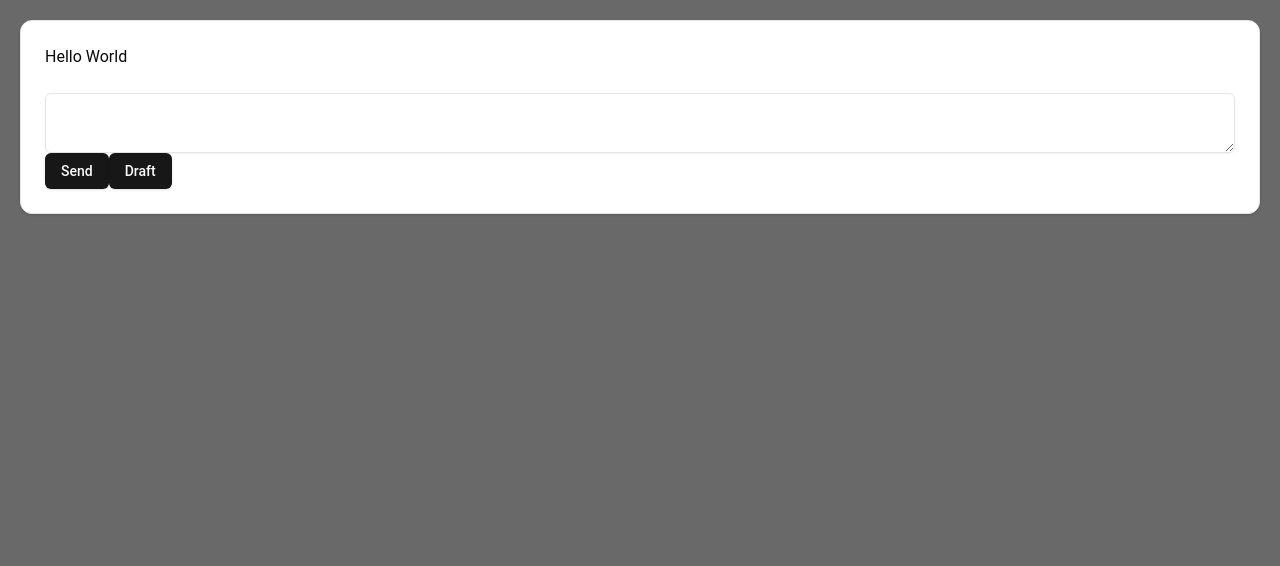
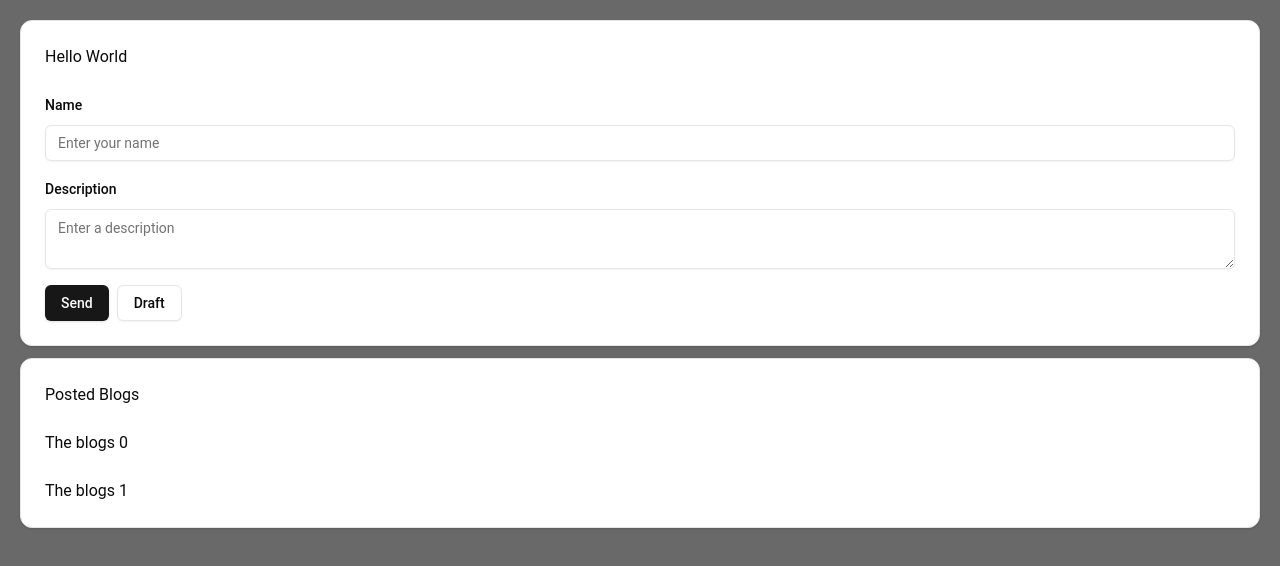
Before and after one commit to MiladANaeini/MyBlog, a Next.js app: page / in a window 1280 px wide. Shown: the top 566 px of the page. Built offline with nearby package versions, Linux system fonts and the light colour scheme.

Commit message:
feat: integrate zod, shadcn form, and textbox; install zustand
    Added Zod for schema validation.
    Integrated form and textbox components from Shadcn.
    Installed Zustand for state management.

```diff
--- a/src/app/page.tsx
+++ b/src/app/page.tsx
@@ -1,24 +1,97 @@
+"use client";
 import { Button } from "@/components/ui/button"
 import {
   Card,
   CardContent,
   CardHeader,
 } from "@/components/ui/card"
+import { z } from "zod"
+import { zodResolver } from "@hookform/resolvers/zod"
+import { Input } from "@/components/ui/input"
 import { Textarea } from "@/components/ui/textarea"
+import { useForm } from "react-hook-form"
+import {
+  Form,
+  FormControl,
+  FormField,
+  FormItem,
+  FormLabel,
+} from "@/components/ui/form"
+
+const formSchema = z.object({
+  name: z.string().min(2, "Name must be at least 2 characters").max(30, "Name must be at most 50 characters"),
+  description: z.string().min(2, "Description must be at least 2 characters").max(500, "Description must be at most 500 characters"),
+});
+type FormValues = z.infer<typeof formSchema>;
+
 
 export default function Home() {
+
+  const form = useForm<z.infer<typeof formSchema>>({
+    resolver: zodResolver(formSchema),
+    defaultValues: {
+      name: "",
+      description: "",
+    },
+  })
+
+  // Submit handler
+  const onSubmit = (data: FormValues) => {
+    console.log("Form submitted:", data);
+  };
+
   return (
-   <div className="p-5">
+   <section className="p-5">
     <Card>
     <CardHeader>Hello World</CardHeader>
       <CardContent>
-      <Textarea />
-
-   <Button>Send</Button>
-   <Button>Draft</Button>
+         <Form {...form}>
+            <form onSubmit={form.handleSubmit(onSubmit)} className="space-y-4">
+            <FormField
+                control={form.control}
+                name="name"
+                render={({ field }) => (
+                  <FormItem>
+                    <FormLabel>Name</FormLabel>
+                    <FormControl>
+                      <Input placeholder="Enter your name" {...field} />
+                    </FormControl>
+                  </FormItem>
+                )}
+              />
+            <FormField
+                control={form.control}
+                name="description"
+                render={({ field }) => (
+                  <FormItem>
+                    <FormLabel>Description</FormLabel>
+                    <FormControl>
+                      <Textarea placeholder="Enter a description" {...field} />
+                    </FormControl>
+                  </FormItem>
+                )}
+              />
+               {/* Buttons */}
+               <div className="flex gap-2">
+                <Button type="submit">Send</Button>
+                <Button type="button" variant="outline">
+                  Draft
+                </Button>
+              </div>
+            </form>
+         </Form>
 
       </CardContent>
    </Card>
-   </div>
+    <Card className="mt-3">
+    <CardHeader>Posted Blogs</CardHeader>
+      <CardContent>
+      <p>The blogs 0</p>
+      </CardContent>
+      <CardContent>
+      <p>The blogs 1</p>
+      </CardContent>
+   </Card>
+   </section>
   );
 }
--- /dev/null
+++ b/src/components/ui/form.tsx
@@ -0,0 +1,178 @@
+"use client"
+
+import * as React from "react"
+import * as LabelPrimitive from "@radix-ui/react-label"
+import { Slot } from "@radix-ui/react-slot"
+import {
+  Controller,
+  ControllerProps,
+  FieldPath,
+  FieldValues,
+  FormProvider,
+  useFormContext,
+} from "react-hook-form"
+
+import { cn } from "@/lib/utils"
+import { Label } from "@/components/ui/label"
+
+const Form = FormProvider
+
+type FormFieldContextValue<
+  TFieldValues extends FieldValues = FieldValues,
+  TName extends FieldPath<TFieldValues> = FieldPath<TFieldValues>
+> = {
+  name: TName
+}
+
+const FormFieldContext = React.createContext<FormFieldContextValue>(
+  {} as FormFieldContextValue
+)
+
+const FormField = <
+  TFieldValues extends FieldValues = FieldValues,
+  TName extends FieldPath<TFieldValues> = FieldPath<TFieldValues>
+>({
+  ...props
+}: ControllerProps<TFieldValues, TName>) => {
+  return (
+    <FormFieldContext.Provider value={{ name: props.name }}>
+      <Controller {...props} />
+    </FormFieldContext.Provider>
+  )
+}
+
+const useFormField = () => {
+  const fieldContext = React.useContext(FormFieldContext)
+  const itemContext = React.useContext(FormItemContext)
+  const { getFieldState, formState } = useFormContext()
+
+  const fieldState = getFieldState(fieldContext.name, formState)
+
+  if (!fieldContext) {
+    throw new Error("useFormField should be used within <FormField>")
+  }
+
+  const { id } = itemContext
+
+  return {
+    id,
+    name: fieldContext.name,
+    formItemId: `${id}-form-item`,
+    formDescriptionId: `${id}-form-item-description`,
+    formMessageId: `${id}-form-item-message`,
+    ...fieldState,
+  }
+}
+
+type FormItemContextValue = {
+  id: string
+}
+
+const FormItemContext = React.createContext<FormItemContextValue>(
+  {} as FormItemContextValue
+)
+
+const FormItem = React.forwardRef<
+  HTMLDivElement,
+  React.HTMLAttributes<HTMLDivElement>
+>(({ className, ...props }, ref) => {
+  const id = React.useId()
+
+  return (
+    <FormItemContext.Provider value={{ id }}>
+      <div ref={ref} className={cn("space-y-2", className)} {...props} />
+    </FormItemContext.Provider>
+  )
+})
+FormItem.displayName = "FormItem"
+
+const FormLabel = React.forwardRef<
+  React.ElementRef<typeof LabelPrimitive.Root>,
+  React.ComponentPropsWithoutRef<typeof LabelPrimitive.Root>
+>(({ className, ...props }, ref) => {
+  const { error, formItemId } = useFormField()
+
+  return (
+    <Label
+      ref={ref}
+      className={cn(error && "text-destructive", className)}
+      htmlFor={formItemId}
+      {...props}
+    />
+  )
+})
+FormLabel.displayName = "FormLabel"
+
+const FormControl = React.forwardRef<
+  React.ElementRef<typeof Slot>,
+  React.ComponentPropsWithoutRef<typeof Slot>
+>(({ ...props }, ref) => {
+  const { error, formItemId, formDescriptionId, formMessageId } = useFormField()
+
+  return (
+    <Slot
+      ref={ref}
+      id={formItemId}
+      aria-describedby={
+        !error
+          ? `${formDescriptionId}`
+          : `${formDescriptionId} ${formMessageId}`
+      }
+      aria-invalid={!!error}
+      {...props}
+    />
+  )
+})
+FormControl.displayName = "FormControl"
+
+const FormDescription = React.forwardRef<
+  HTMLParagraphElement,
+  React.HTMLAttributes<HTMLParagraphElement>
+>(({ className, ...props }, ref) => {
+  const { formDescriptionId } = useFormField()
+
+  return (
+    <p
+      ref={ref}
+      id={formDescriptionId}
+      className={cn("text-[0.8rem] text-muted-foreground", className)}
+      {...props}
+    />
+  )
+})
+FormDescription.displayName = "FormDescription"
+
+const FormMessage = React.forwardRef<
+  HTMLParagraphElement,
+  React.HTMLAttributes<HTMLParagraphElement>
+>(({ className, children, ...props }, ref) => {
+  const { error, formMessageId } = useFormField()
+  const body = error ? String(error?.message) : children
+
+  if (!body) {
+    return null
+  }
+
+  return (
+    <p
+      ref={ref}
+      id={formMessageId}
+      className={cn("text-[0.8rem] font-medium text-destructive", className)}
+      {...props}
+    >
+      {body}
+    </p>
+  )
+})
+FormMessage.displayName = "FormMessage"
+
+export {
+  useFormField,
+  Form,
+  FormItem,
+  FormLabel,
+  FormControl,
+  FormDescription,
+  FormMessage,
+  FormField,
+}
--- /dev/null
+++ b/src/components/ui/input.tsx
@@ -0,0 +1,22 @@
+import * as React from "react"
+
+import { cn } from "@/lib/utils"
+
+const Input = React.forwardRef<HTMLInputElement, React.ComponentProps<"input">>(
+  ({ className, type, ...props }, ref) => {
+    return (
+      <input
+        type={type}
+        className={cn(
+          "flex h-9 w-full rounded-md border border-input bg-transparent px-3 py-1 text-base shadow-sm transition-colors file:border-0 file:bg-transparent file:text-sm file:font-medium file:text-foreground placeholder:text-muted-foreground focus-visible:outline-none focus-visible:ring-1 focus-visible:ring-ring disabled:cursor-not-allowed disabled:opacity-50 md:text-sm",
+          className
+        )}
+        ref={ref}
+        {...props}
+      />
+    )
+  }
+)
+Input.displayName = "Input"
+
+export { Input }
--- /dev/null
+++ b/src/components/ui/label.tsx
@@ -0,0 +1,26 @@
+"use client"
+
+import * as React from "react"
+import * as LabelPrimitive from "@radix-ui/react-label"
+import { cva, type VariantProps } from "class-variance-authority"
+
+import { cn } from "@/lib/utils"
+
+const labelVariants = cva(
+  "text-sm font-medium leading-none peer-disabled:cursor-not-allowed peer-disabled:opacity-70"
+)
+
+const Label = React.forwardRef<
+  React.ElementRef<typeof LabelPrimitive.Root>,
+  React.ComponentPropsWithoutRef<typeof LabelPrimitive.Root> &
+    VariantProps<typeof labelVariants>
+>(({ className, ...props }, ref) => (
+  <LabelPrimitive.Root
+    ref={ref}
+    className={cn(labelVariants(), className)}
+    {...props}
+  />
+))
+Label.displayName = LabelPrimitive.Root.displayName
+
+export { Label }
```
Also changed, not shown: package.json (+6 -1 lines), src/lib/store/store.ts (added, +16 -0 lines), 1 other file (tests, documents, lock files or other folders).
